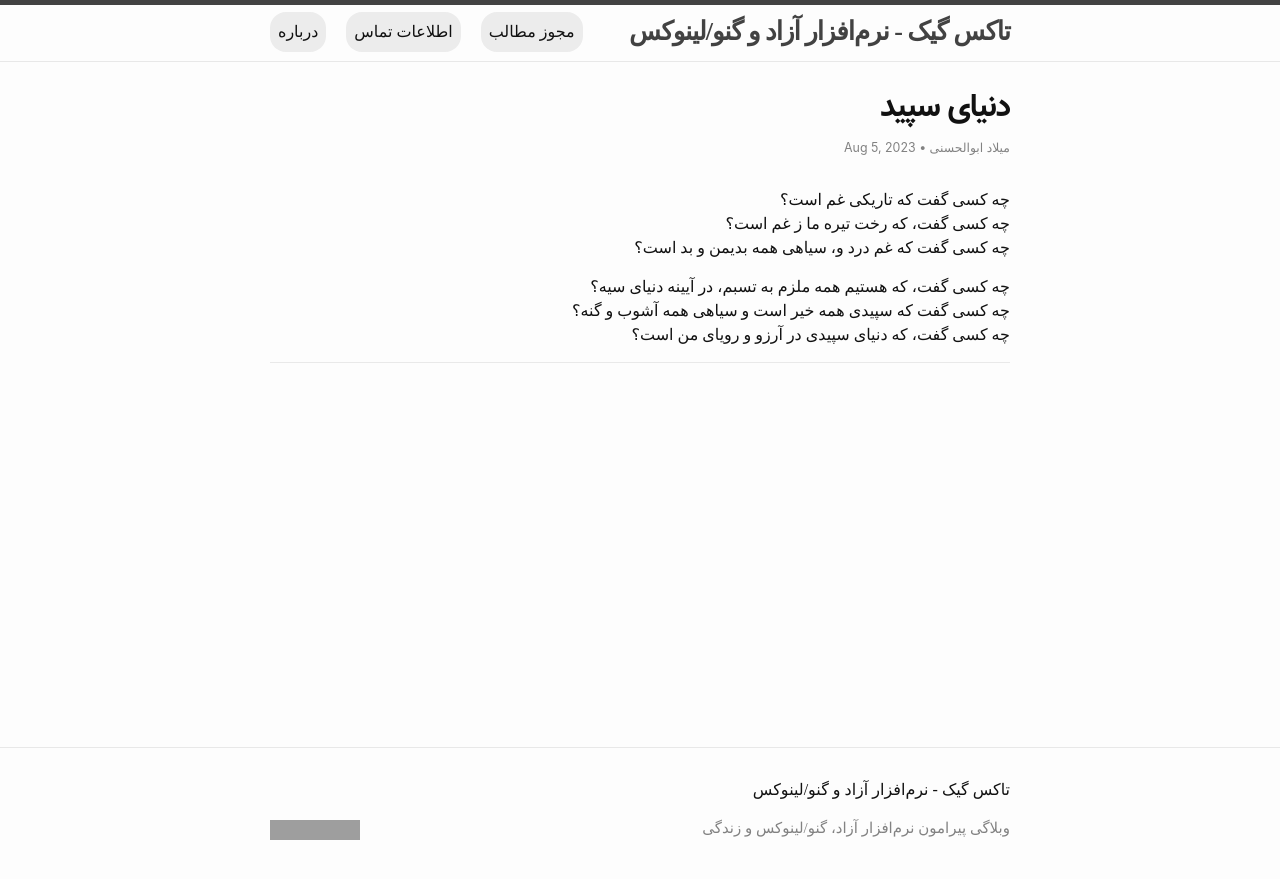
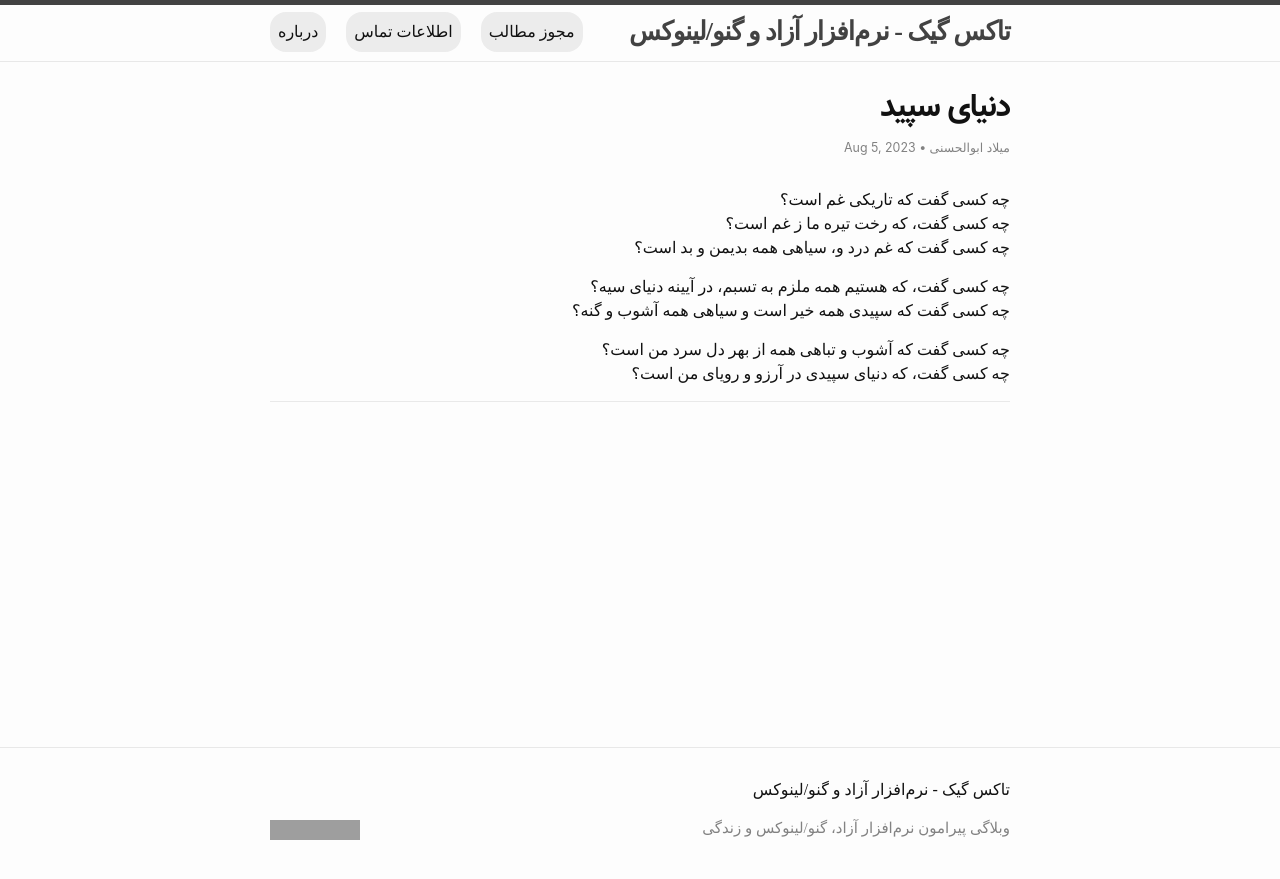
Before and after one commit to Ravexina/tuxgeek, a Jekyll site: the page built from _posts/2023-08-05-bright-day.md, in a window 1280 px wide. Shown: the top 879 px of the page. Built offline with Jekyll 4.4.1, drawn with Linux system fonts in a browser that asks for light colours; some web fonts are replaced; grey boxes are pictures that could not be loaded.

Commit message:
Update Bright Day

```diff
--- a/_posts/2023-08-05-bright-day.md
+++ b/_posts/2023-08-05-bright-day.md
@@ -14,6 +14,8 @@ categories:
 
 چه کسی گفت، که هستیم همه ملزم به تسبم، در آیینه دنیای سیه؟
 چه کسی گفت که سپیدی همه خیر است و سیاهی همه آشوب و گنه؟
+
+چه کسی گفت که آشوب و تباهی همه از بهر دل سرد من است؟
 چه کسی گفت، که دنیای سپیدی در آرزو و رویای من است؟
 
 ---
```
